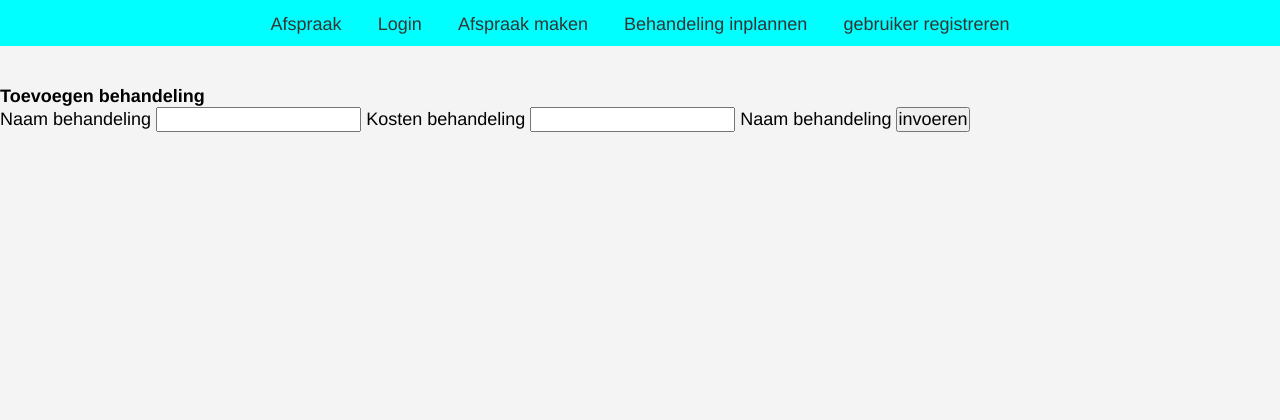
After one commit to Jaap223/Kerkelanden-V2, a PHP site: page /Behandeling.php in a window 1280 px wide. The commit adds this page. Shown: the top 420 px of the page. Run offline with PHP 8.4, Linux system fonts and the light colour scheme.

Commit message:
Front-end voor behandeling toevoegen

```diff
--- /dev/null
+++ b/Behandeling.php
@@ -0,0 +1,61 @@
+<?php
+
+require_once 'head/header.php';
+require_once 'head/footer.php';
+require_once 'Database.php';
+
+class behandeling extends database
+{
+
+
+    public function invoeren()
+    {
+    }
+}
+
+
+
+
+if ($_SERVER['REQUEST_METHOD'] === 'POST') {
+
+    $behandeling = new behandeling();
+
+    $naam = $_POST['naam'];
+    $kosten = $_POST['kosten'];
+
+
+    $resultaat = $behandeling->invoeren($naam, $kosten);
+}
+
+?>
+
+
+
+<!DOCTYPE html>
+<html lang="en">
+
+<head>
+    <meta charset="UTF-8">
+    <meta http-equiv="X-UA-Compatible" content="IE=edge">
+    <meta name="viewport" content="width=device-width, initial-scale=1.0">
+    <title>Toevoegen Behandeling</title>
+</head>
+
+<body>
+    <h1>Toevoegen behandeling</h1>
+    <?php if (isset($resultaat)) : ?>
+        <p><?php echo $resultaat; ?></p>
+    <?php endif; ?>
+
+    <form method="post">
+        <label for="naam">Naam behandeling</label>
+        <input type="text" name="naam" required>
+        <label for="kosten">Kosten behandeling</label>
+        <input type="number" name="kosten" required>
+        <label for="naam">Naam behandeling</label>
+        <input type="submit" value="invoeren" required>
+
+    </form>
+</body>
+
+</html>
--- a/head/header.php
+++ b/head/header.php
@@ -15,10 +15,10 @@
 
     <nav class="mainNav">
         <a href="Afspraak.php">Afspraak</a>
-        <a href="Login.php">Login</a>
+        <a href="BaseUser.php">Login</a>
         <a href="Gebruiker.php"> Afspraak maken</a>
-        <a href="BeheerA.php">Behandeling inplannen</a>
-        <a href="baseUser.php">gebruiker registreren</a>
+        <a href="Behandeling.php">Behandeling inplannen</a>
+        <a href="gebruiker.php">gebruiker registreren</a>
     </nav>
 
 
```
